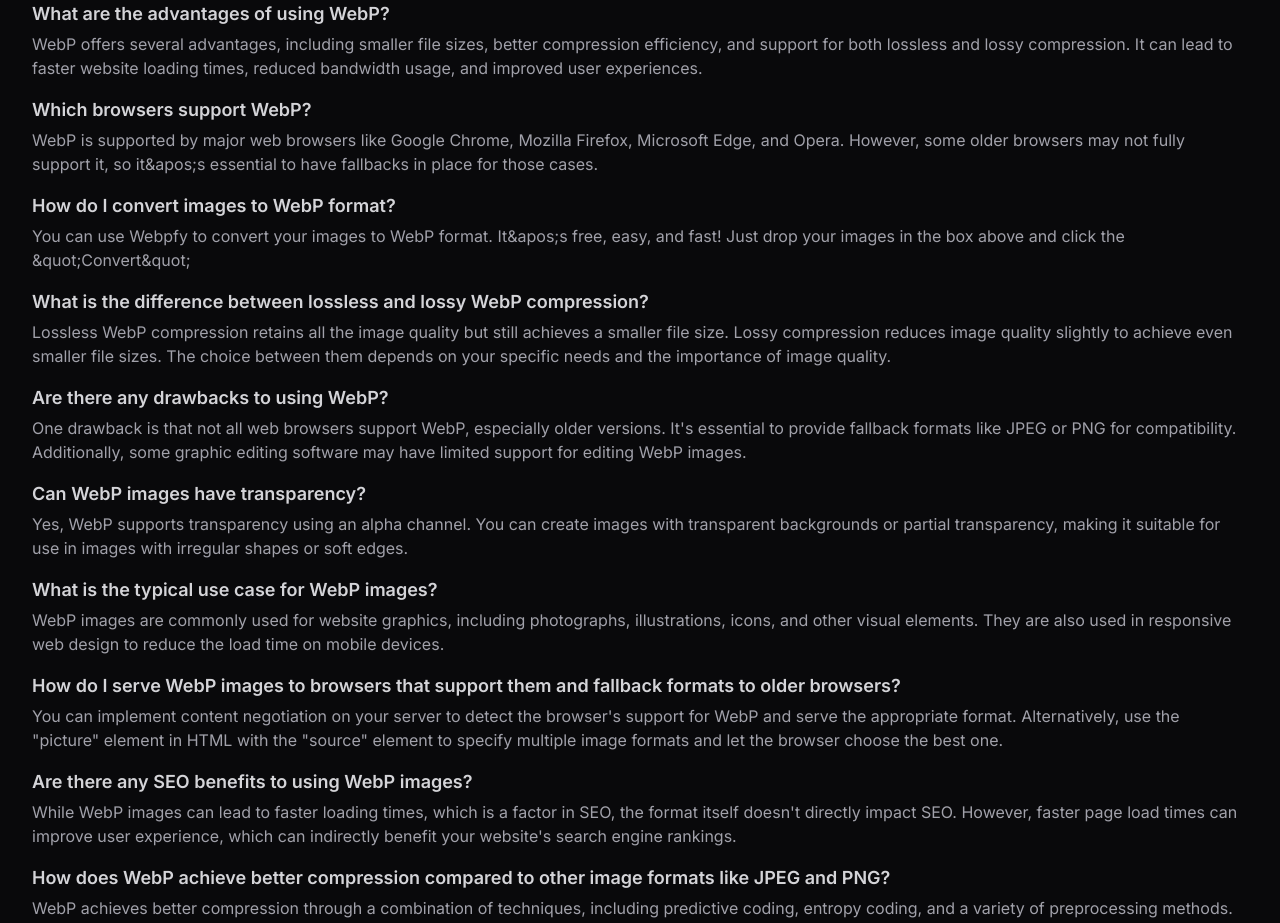
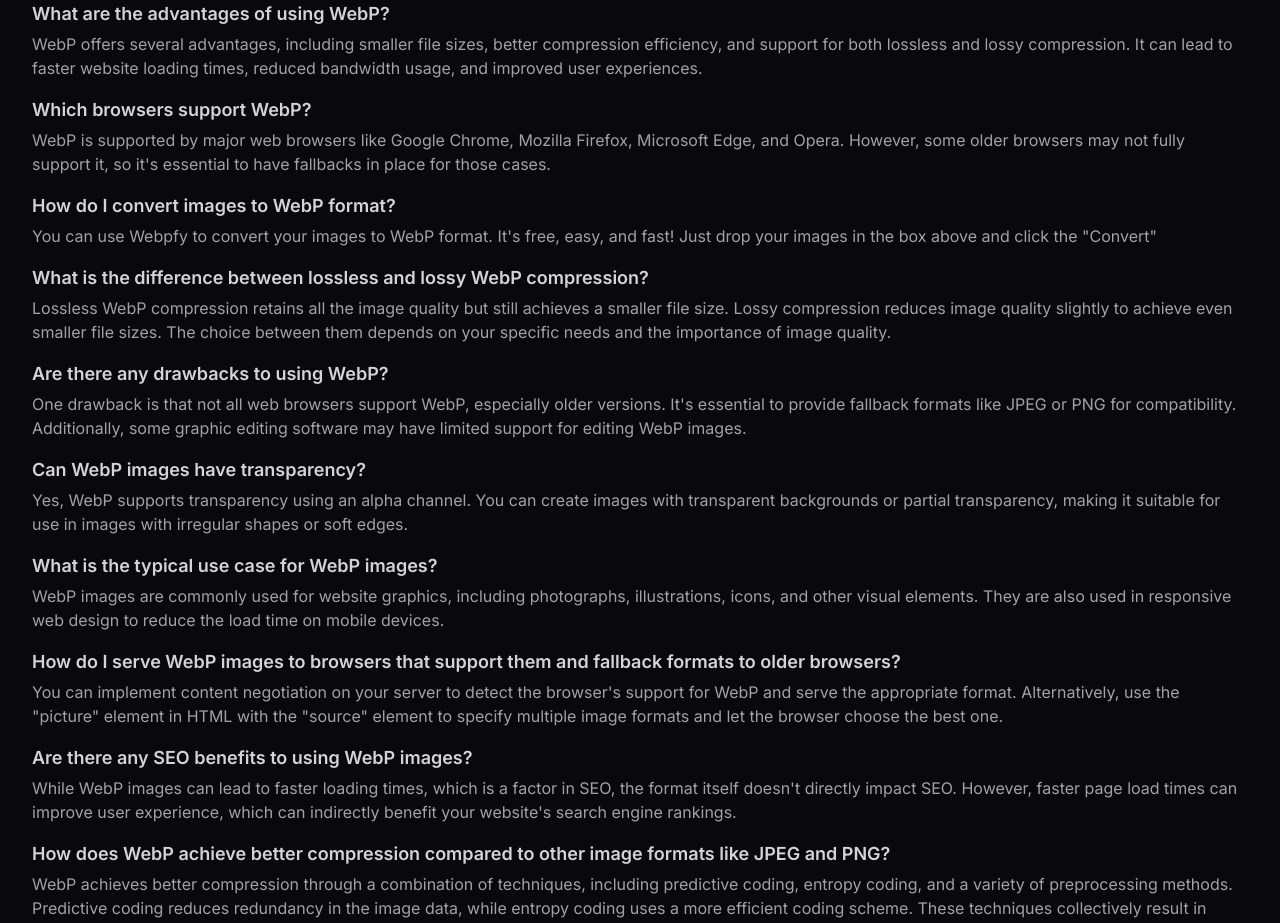
Before and after one commit to jnaraujo/webpfy, a Next.js app: page / in a window 1280 px wide. Shown: the part 1000-1923 px from the top of the page. Built offline with nearby package versions, Linux system fonts and the light colour scheme; no server answers.

Commit message:
🐛 fix: chars on questions

```diff
--- a/src/constants/questions.ts
+++ b/src/constants/questions.ts
@@ -20,14 +20,14 @@ export const questions: {
     q: "Which browsers support WebP?",
     a: `WebP is supported by major web browsers like Google Chrome, Mozilla
     Firefox, Microsoft Edge, and Opera. However, some older browsers may
-    not fully support it, so it&apos;s essential to have fallbacks in
+    not fully support it, so it's essential to have fallbacks in
     place for those cases.`,
   },
   {
     q: "How do I convert images to WebP format?",
-    a: `You can use Webpfy to convert your images to WebP format. It&apos;s
+    a: `You can use Webpfy to convert your images to WebP format. It's
     free, easy, and fast! Just drop your images in the box above and
-    click the &quot;Convert&quot;`,
+    click the "Convert"`,
   },
   {
     q: "What is the difference between lossless and lossy WebP compression?",
```
